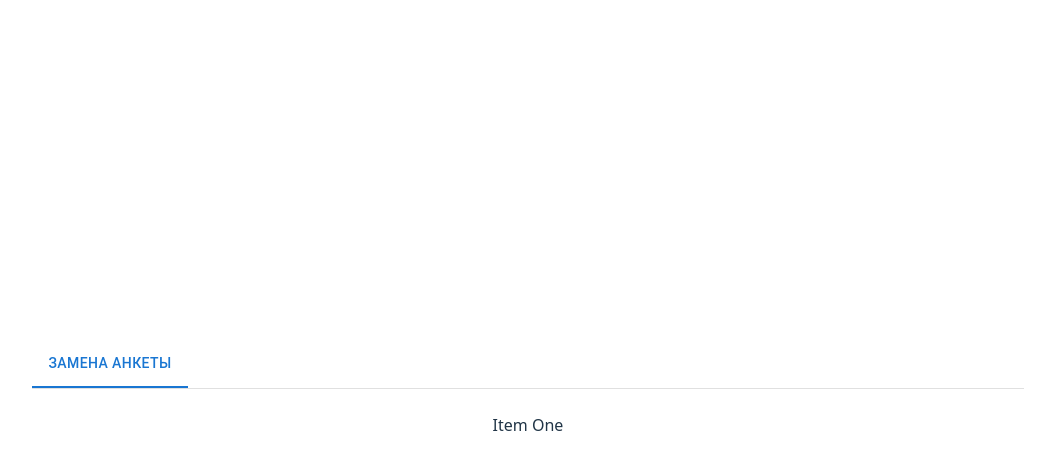
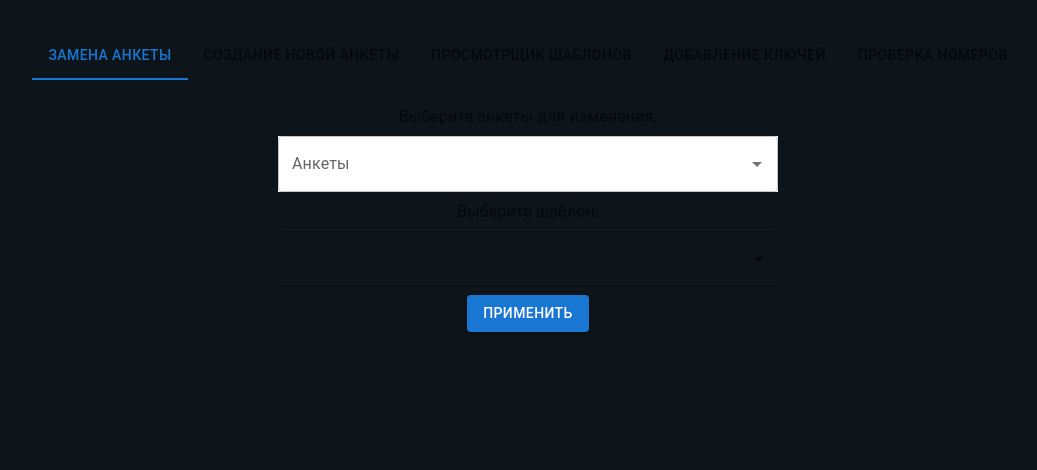
Before and after one commit to AmazingMoose/survey-auto, a React (Vite) app in the folder survey-auto/: page / in a window 1280 px wide. Shown: the top 470 px of the page, without its empty margins (112-1149 px from the left). Built offline with nearby package versions, Linux system fonts and the light colour scheme.

Commit message:
First panel

```diff
--- a/survey-auto/src/App.jsx
+++ b/survey-auto/src/App.jsx
@@ -3,6 +3,8 @@ import Tabs from '@mui/material/Tabs';
 import Tab from '@mui/material/Tab';
 import Box from '@mui/material/Box';
 import './App.css'
+import UpdateSurveyPanel from './components/UpdateSurveyPanel';
+
 
 function TabContentWrapper(props) {
   const { children, value, index, ...other } = props;
@@ -37,22 +39,22 @@ function App() {
 
   return (
     <>
-      <Box sx={{ width: '100%' }}>
+      <Box className="menu-tabs" sx={{ width: '100%' }}>
         <Box sx={{ borderBottom: 1, borderColor: 'divider' }}>
           <Tabs
             value={value}
             onChange={handleChange}
             aria-label="basic tabs example"
           >
-            <Tab sx={{color: 'white'}} label="Замена анкеты" {...allyProps(0)}/>
-            <Tab sx={{color: 'white'}} label="Создание новой анкеты" {...allyProps(1)}/>
-            <Tab sx={{color: 'white'}} label="Просмотрщик шаблонов" {...allyProps(2)}/>
-            <Tab sx={{color: 'white'}} label="Добавление ключей" {...allyProps(3)}/>
-            <Tab sx={{color: 'white'}} label="Проверка номеров" {...allyProps(4)}/>
+            <Tab label="Замена анкеты" {...allyProps(0)}/>
+            <Tab label="Создание новой анкеты" {...allyProps(1)}/>
+            <Tab label="Просмотрщик шаблонов" {...allyProps(2)}/>
+            <Tab label="Добавление ключей" {...allyProps(3)}/>
+            <Tab label="Проверка номеров" {...allyProps(4)}/>
           </Tabs>
         </Box>
         <TabContentWrapper value={value} index={0}>
-          Item One
+          <UpdateSurveyPanel/>
         </TabContentWrapper>
         <TabContentWrapper value={value} index={1}>
           Item Two
@@ -60,6 +62,12 @@ function App() {
         <TabContentWrapper value={value} index={2}>
           Item Three
         </TabContentWrapper>
+        <TabContentWrapper value={value} index={3}>
+          Item Four
+        </TabContentWrapper>
+        <TabContentWrapper value={value} index={4}>
+          Item Five
+        </TabContentWrapper>
       </Box>
     </>
   )
--- /dev/null
+++ b/survey-auto/src/components/UpdateSurveyPanel.jsx
@@ -0,0 +1,76 @@
+import { React, useState } from 'react'
+import Stack from '@mui/material/Stack'
+import Autocomplete from '@mui/material/Autocomplete'
+import Checkbox from '@mui/material/Checkbox'
+import CheckBoxOutlineBlankIcon from '@mui/icons-material/CheckBoxOutlineBlank'
+import CheckBoxIcon from '@mui/icons-material/CheckBox'
+import Select from '@mui/material/Select'
+import TextField from '@mui/material/TextField'
+import InputLabel from '@mui/material/InputLabel'
+import MenuItem from '@mui/material/MenuItem'
+import FormControl from '@mui/material/FormControl'
+import Button from '@mui/material/Button'
+
+const icon = <CheckBoxOutlineBlankIcon fontSize="small" />
+const checkedIcon = <CheckBoxIcon fontSize="small" />
+
+function UpdateSurveyPanel() {
+
+    const [template, setTemplate] = useState(0)
+
+    const handleChange = (event) => {
+        setTemplate(event.target.value)
+    }
+
+    return (
+        <Stack width='100%' spacing={1} sx={{alignItems: 'center'}}>
+            <InputLabel color='primary'>Выберите анкеты для изменения:</InputLabel>
+            <Autocomplete
+                id='update-survey-tags'
+                multiple
+                options={survey_ids}
+                disableCloseOnSelect
+                getOptionLabel={(option => option)}
+                renderOption={(props, option, { selected }) => {
+                    const {key, ...optionProps} = props
+                    return (
+                        <li key={key} {...optionProps}>
+                            <Checkbox
+                                icon={icon}
+                                checkedIcon={checkedIcon}
+                                style={{marginRight: 8}}
+                                checked={selected}
+                            />
+                            {option}
+                        </li>
+                    )
+                }}
+                style={{ width: 500}}
+                renderInput={(params => {
+                    console.log(params)
+                    return(
+                        <TextField style={{backgroundColor: 'white'}} {...params} label="Анкеты" placeholder="Выбранные анкеты"/>
+                    )}
+                )}
+            />
+            <InputLabel color='primary'>Выберите шаблон:</InputLabel>
+            <FormControl style={{ width: 500}}>
+                <Select variant='outlined' labelId="demo-simple-select-label" onChange={handleChange} value={template}>
+                    <MenuItem value={10}>Template1</MenuItem>
+                    <MenuItem value={20}>Template2</MenuItem>
+                    <MenuItem value={30}>Template3</MenuItem>
+                    <MenuItem value={40}>Template4</MenuItem>
+                </Select>
+            </FormControl>
+            <Button variant='contained'>Применить</Button>
+        </Stack>
+    )
+}
+
+const survey_ids = [
+    '610',
+    '785',
+    '805'
+]
+
+export default UpdateSurveyPanel
--- a/survey-auto/src/index.css
+++ b/survey-auto/src/index.css
@@ -4,8 +4,8 @@
   font-weight: 400;
 
   color-scheme: light dark;
-  color: rgba(255, 255, 255, 0.87);
-  background-color: #242424;
+  color: rgba(0, 0, 0, 0.87);
+  background-color: #ddd5d5;
 
   font-synthesis: none;
   text-rendering: optimizeLegibility;
@@ -25,7 +25,7 @@ a:hover {
 body {
   margin: 0;
   display: flex;
-  place-items: center;
+  place-items: top;
   min-width: 320px;
   min-height: 100vh;
 }
@@ -52,18 +52,19 @@ button:hover {
 }
 button:focus,
 button:focus-visible {
-  outline: 4px auto -webkit-focus-ring-color;
+  outline: 2px auto;
 }
 
 @media (prefers-color-scheme: light) {
   :root {
-    color: #213547;
-    background-color: #ffffff;
+    color: #fdfdfd;
+    background-color: #0d151b;
   }
   a:hover {
     color: #747bff;
   }
   button {
-    background-color: #f9f9f9;
+    background-color: #ffffff;
+    color: #f9f9f9;
   }
 }
```
